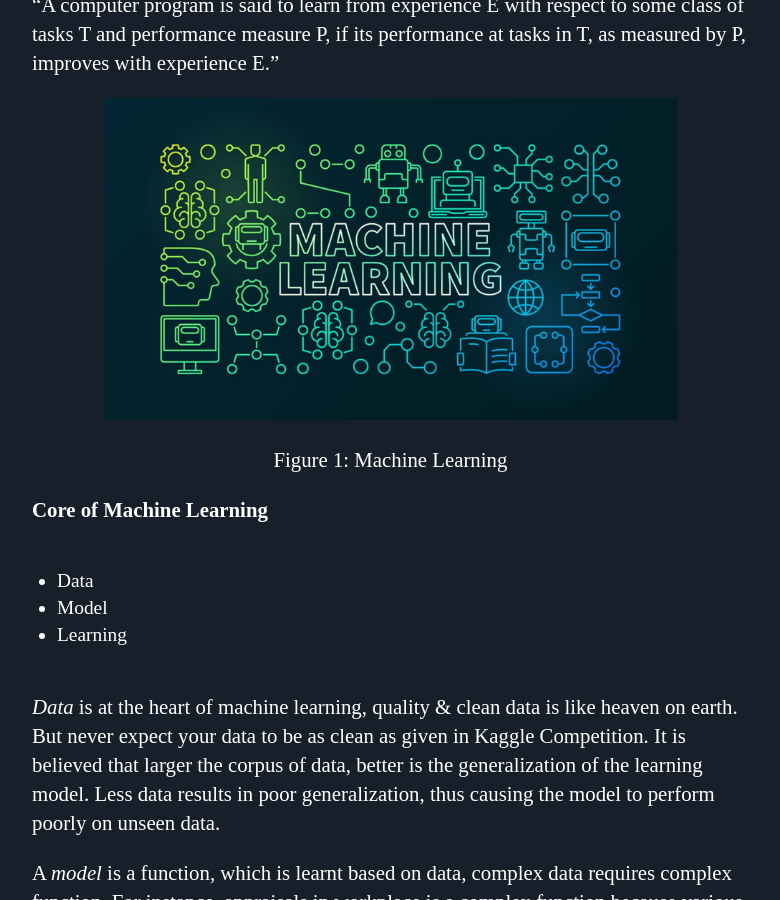
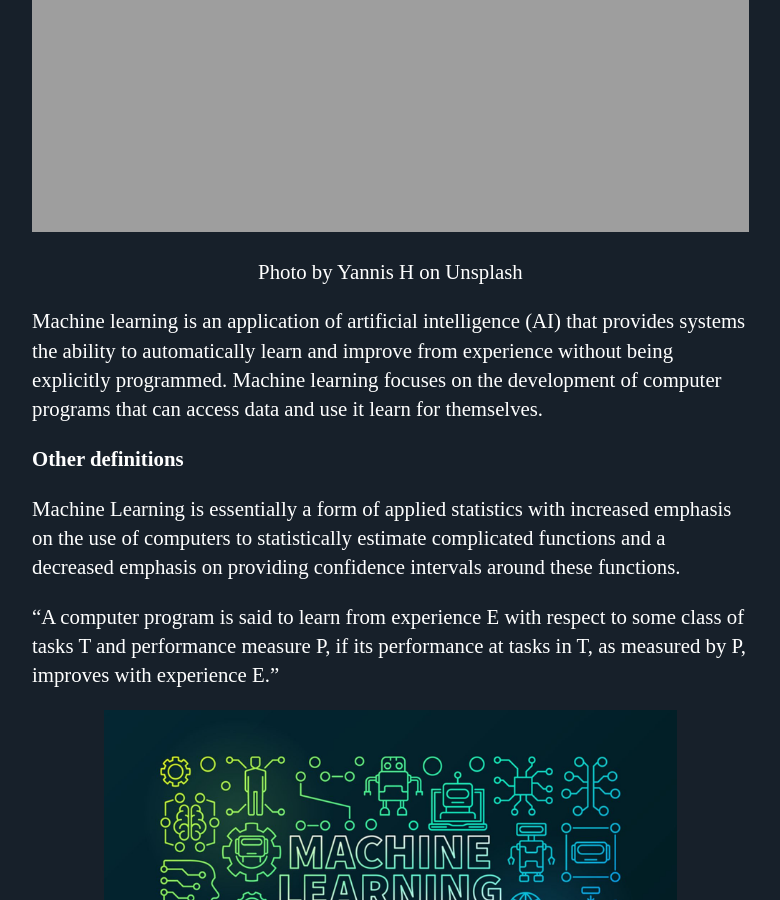
Before and after one commit to Mayurji/mayurji.github.io, a Jekyll site: the page built from _machine-learning/2020-11-06-machine-learning-I.md, in a window 1280 px wide and 900 px high, scrolled down 494 px. Shown: the whole window, without its empty margins (160-940 px from the left). Built offline with Jekyll 4.4.1, drawn with Linux system fonts in a browser that asks for light colours; comment, search, counter and statistics services are not loaded.

Commit message:
Update 2020-11-06-machine-learning-I.md

```diff
--- a/_machine-learning/2020-11-06-machine-learning-I.md
+++ b/_machine-learning/2020-11-06-machine-learning-I.md
@@ -7,6 +7,11 @@ date:   2020-11-06 13:43:52 +0530
 {% include mathjax.html %}
 
 ### Machine Learning
+
+<center>
+<img src="{{site.url}}/assets/images/ml/yannis-h-uaPaEM7MiQQ-unsplash.jpg"  style="zoom: 5%  background-color:#DCDCDC;" width="100%" height=auto/><br>
+<p><span>Photo by <a href="https://unsplash.com/@yanphotobook?utm_source=unsplash&amp;utm_medium=referral&amp;utm_content=creditCopyText">Yannis H</a> on <a href="https://unsplash.com/s/photos/teaching?utm_source=unsplash&amp;utm_medium=referral&amp;utm_content=creditCopyText">Unsplash</a></span></p>
+</center>
 
 Machine learning is an application of artificial intelligence (AI) that provides systems the ability to automatically learn and improve from experience without being explicitly programmed. Machine learning focuses on the development of computer programs that can access data and use it learn for themselves.
 
```
